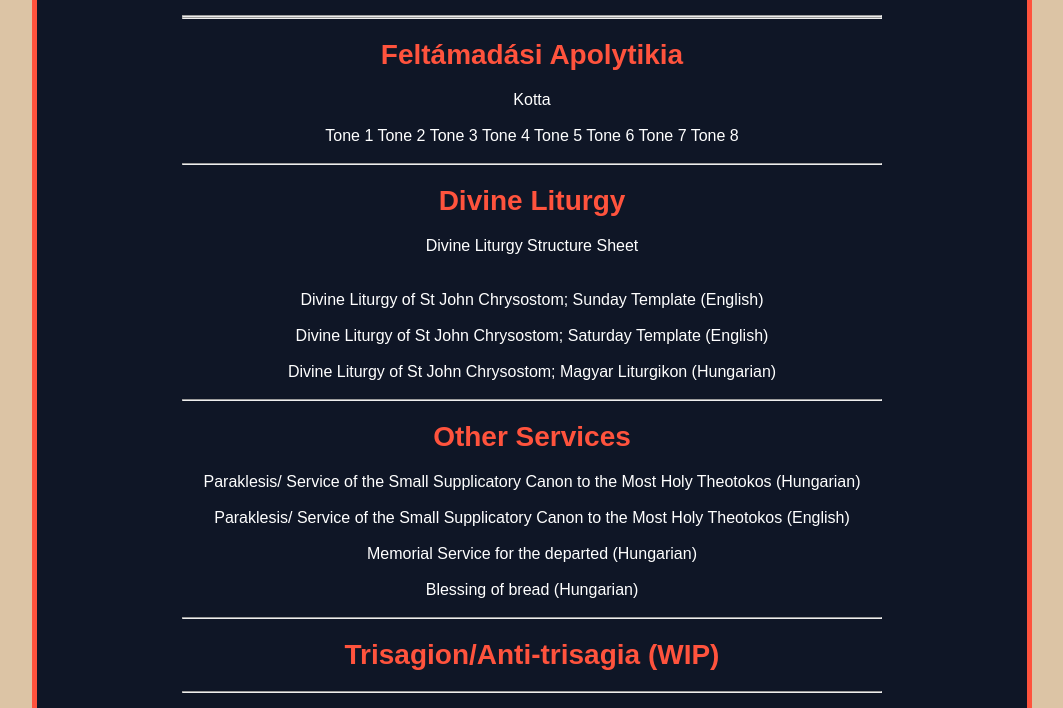
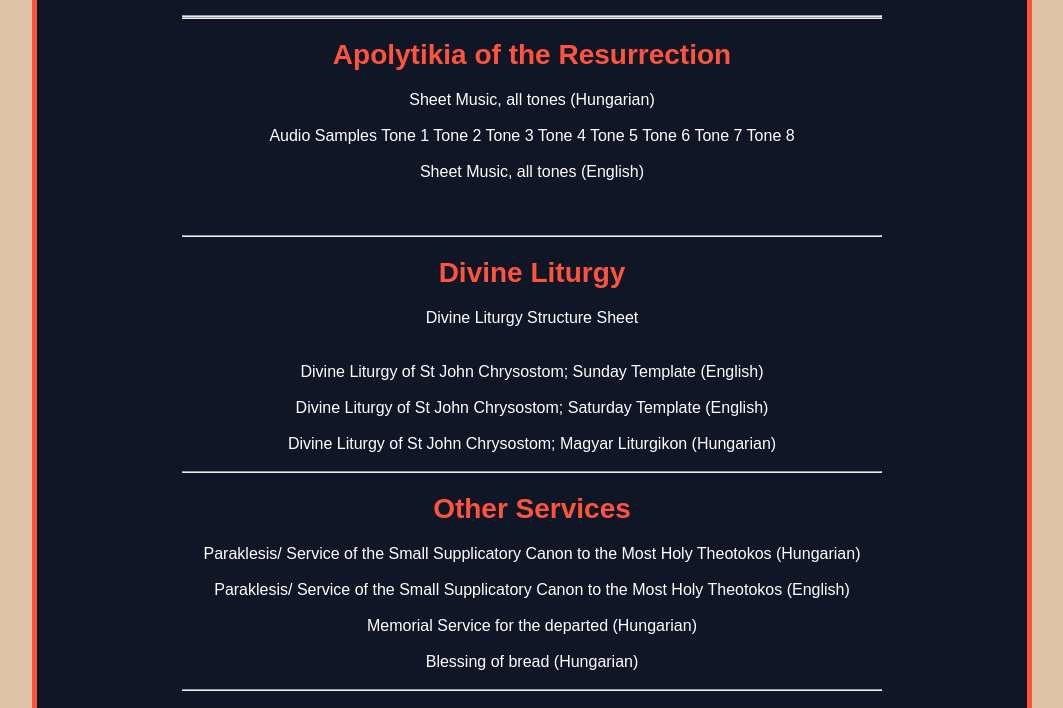
Before and after one commit to Imre-Luke-Deak/website_static, a plain HTML site: page chanting.html in a window 1280 px wide. Shown: the part 85-793 px from the top of the page, without its empty margins (108-1171 px from the left). Drawn offline with Linux system fonts and the light colour scheme.

Commit message:
Update chanting.html

```diff
--- a/chanting.html
+++ b/chanting.html
@@ -18,10 +18,11 @@
         <!-- Main body -->
 
 <hr style="color: white">
-<h3>Feltámadási Apolytikia</h3> <!-- title -->
+<h3>Apolytikia of the Resurrection</h3> <!-- title -->
 
-<a href="https://imredeak.com/Chanting/Apolytikia/Feltámadási apolytikionok kottái 1-8.hang.pdf" class="white-link">Kotta</a> <br><br>
+<a href="https://imredeak.com/Chanting/Apolytikia/Feltámadási apolytikionok kottái 1-8.hang.pdf" class="white-link">Sheet Music, all tones (Hungarian)</a> <br><br>
 
+Audio Samples
 <a href="https://imredeak.com/Chanting/Apolytikia/Feltámadási apolytikion 1.hang.m4a" class="white-link">Tone 1</a>
 <a href="https://imredeak.com/Chanting/Apolytikia/Feltámadási apolytikion 2.hang.m4a" class="white-link">Tone 2</a>
 <a href="https://imredeak.com/Chanting/Apolytikia/Feltámadási apolytikion 3.hang.m4a" class="white-link">Tone 3</a>
@@ -30,6 +31,11 @@
 <a href="https://imredeak.com/Chanting/Apolytikia/Feltámadási apolytikion 6.hang.m4a" class="white-link">Tone 6</a>
 <a href="https://imredeak.com/Chanting/Apolytikia/Feltámadási apolytikion 7.hang.m4a" class="white-link">Tone 7</a>
 <a href="https://imredeak.com/Chanting/Apolytikia/Feltámadási apolytikion 8.hang.m4a" class="white-link">Tone 8</a>
+
+<br><br>
+
+<a href="https://imredeak.com/Chanting/Apolytikia/resurrection_apolytikia_eng.pdf" class="white-link">Sheet Music, all tones (English)</a> <br><br>
+
 
 <br><br>
 
```
